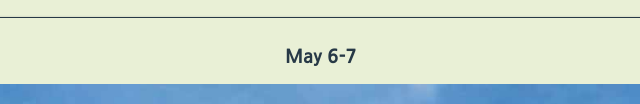
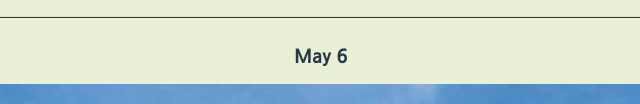
Before and after one commit to carbone84/yearofcassandra, a plain HTML site: page index.html in a window 1280 px wide. Shown: the part 696-800 px from the top of the page, 319-959 px from the left. Drawn offline with Linux system fonts and the light colour scheme.

Commit message:
fix date

```diff
--- a/index.html
+++ b/index.html
@@ -16,7 +16,7 @@
             <section class="featured-events">
                 <h2>Featured Events</h2>
                 <div class="featured-event">
-                    <h3>May 6-7</h3>
+                    <h3>May 6</h3>
                     <img src="assets/cleveland.jpg">
                 </div>
                 <div class="featured-event">
```
Also changed, not shown: events/index.html (+1 -1 lines).
